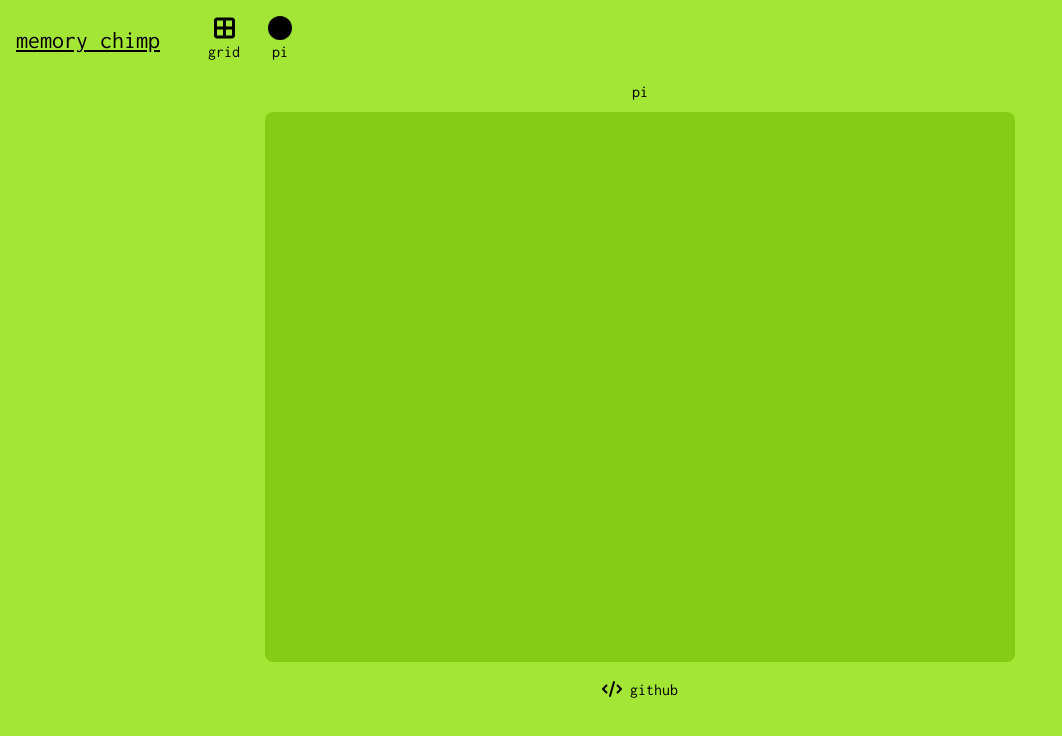
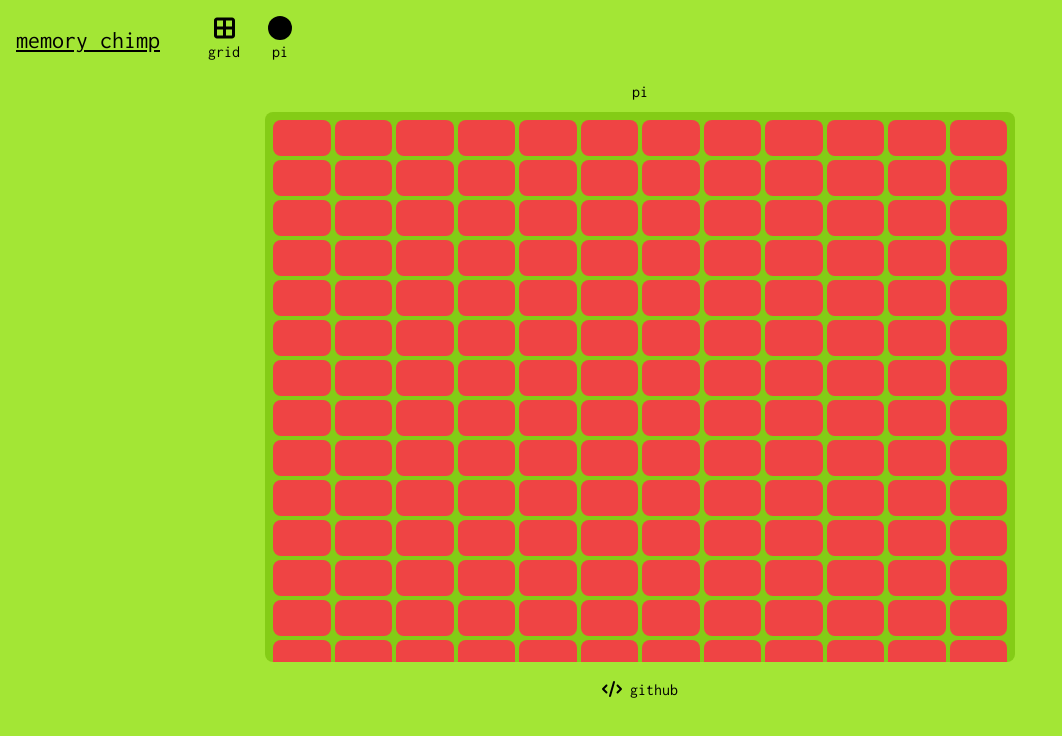
Before and after one commit to trevorwrightdev/memmory-chimp, a Next.js app: page /pi in a window 1280 px wide. Shown: the top 736 px of the page, without its empty margins (0-1062 px from the left). Built offline with nearby package versions, Linux system fonts and the light colour scheme.

Commit message:
set up grid with some grid items

```diff
--- a/pages/pi.tsx
+++ b/pages/pi.tsx
@@ -1,13 +1,32 @@
 import { NextPage } from "next"
+import { useState } from 'react'
+
+
+interface Digit {
+  number: number,
+}
+
+const Digit = (props: Digit): JSX.Element => {
+
+
+
+  return <div />
+}
 
 const Pi: NextPage = () => {
 
+  const count = 400
+  const newDigits: JSX.Element[] = []
+  for (let i = 0; i < count; i++) {
+    newDigits.push(<div className='w-full h-9 bg-red-500 rounded-lg' />)
+  }
+  const [digits, setDigits] = useState<JSX.Element[]>(newDigits)
 
   return (
     <div className='flex flex-col gap-2 justify-center items-center'>
       <h1>pi</h1>
-      <div className='md:w-[750px] w-[350px] h-[550px] bg-lime-500 rounded-lg relative'>
-
+      <div className='md:w-[750px] w-[350px] h-[550px] bg-lime-500 rounded-lg relative grid grid-cols-12 p-2 gap-1 overflow-y-auto'>
+        {newDigits}
       </div>
     </div>
   )
```
